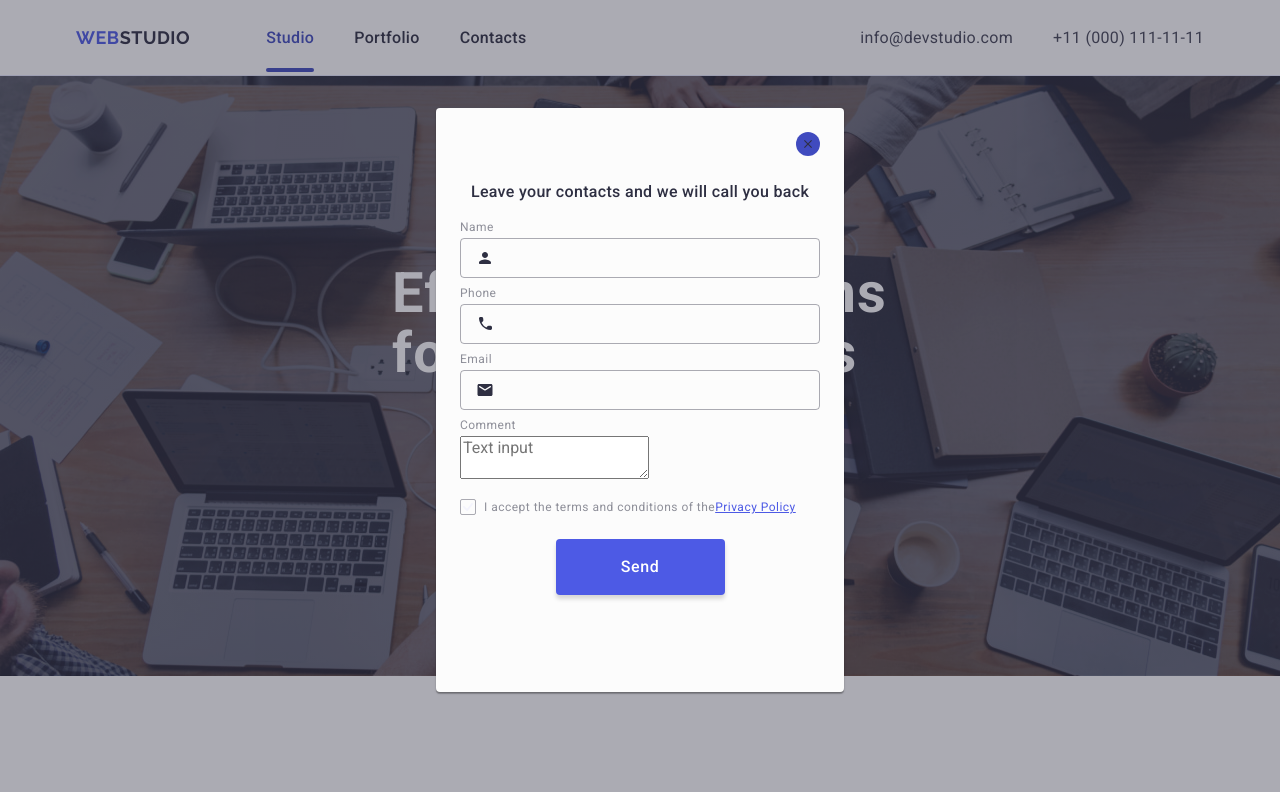
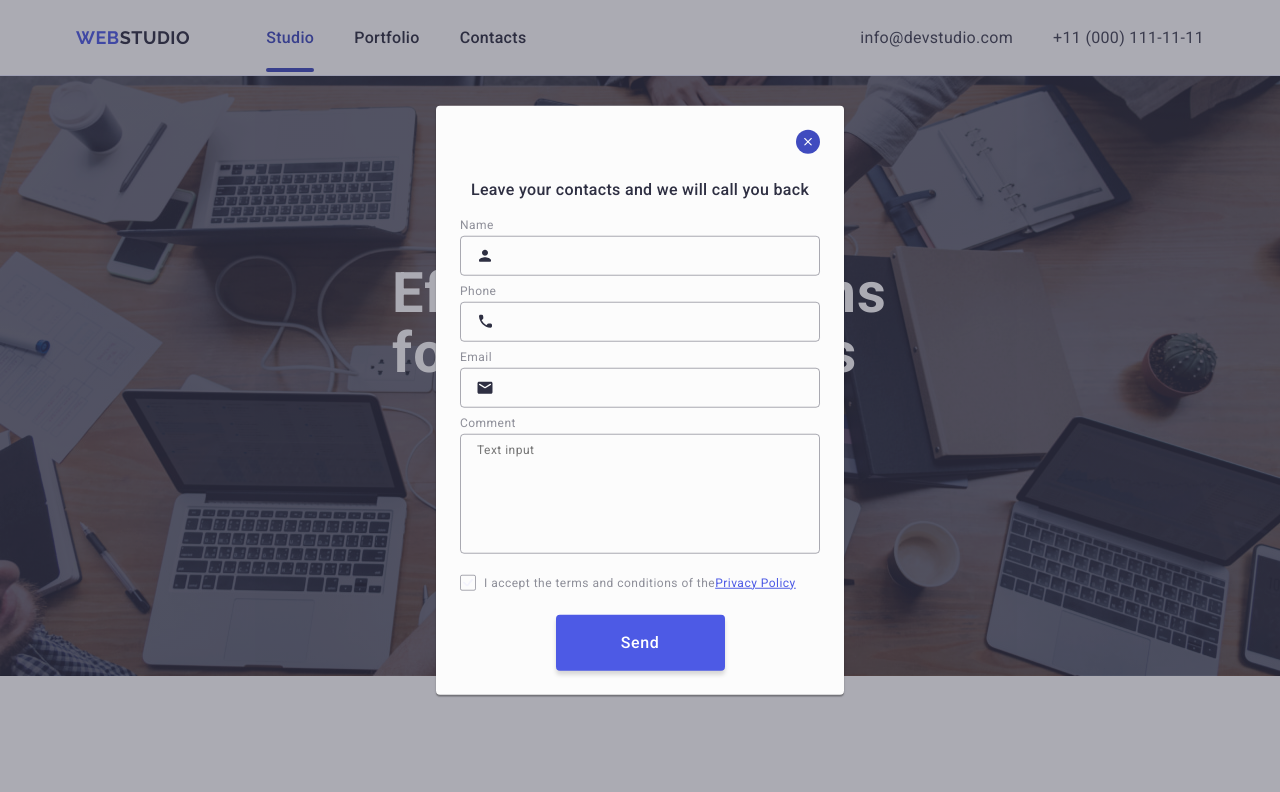
Before and after one commit to IrynaSobol/goit-markup-hw-05, a plain HTML site: page index.html in a window 1280 px wide. Both pictures are taken after a click on the button 808 px from the left and 144 px from the top of the page. Shown: the top 792 px of the page. Drawn offline with nearby package versions, Linux system fonts and the light colour scheme.

Commit message:
Main page desktop update

```diff
--- a/css/styles.css
+++ b/css/styles.css
@@ -610,11 +610,11 @@ img {
     transition: fill 250ms cubic-bezier(0.4, 0, 0.2, 1);
 }
 
-.x-close-icon:hover {
+.modal-btn-close:hover .x-close-icon {
     fill: #ffffff;
 }
 
-.x-close-icon:focus {
+.modal-btn-close:focus .x-close-icon {
     fill: #ffffff;
 }
 
@@ -679,8 +679,8 @@ img {
     margin-bottom: 16px;
 }
 
- {
-.contacts-textarea    width: 100%;
+.contacts-textarea {
+    width: 100%;
     height: 120px;
     background-color: transparent;
     border-radius: 4px;
@@ -741,8 +741,8 @@ img {
 }
 
 .checkbox-icon {
+    position: absolute;
     fill: #f4f4fd;
-    position: absolute;
     top: 50%;
     left: 50%;
     transform: translate(-50%, -50%);
```
